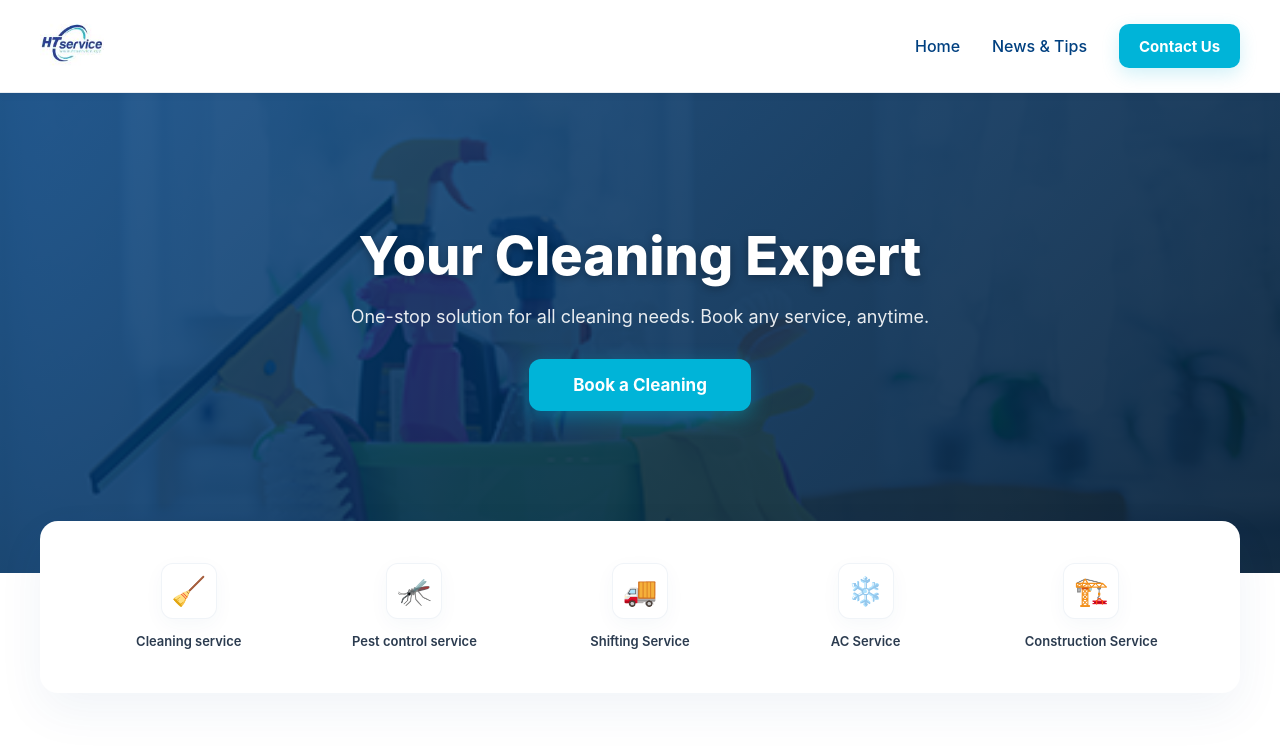
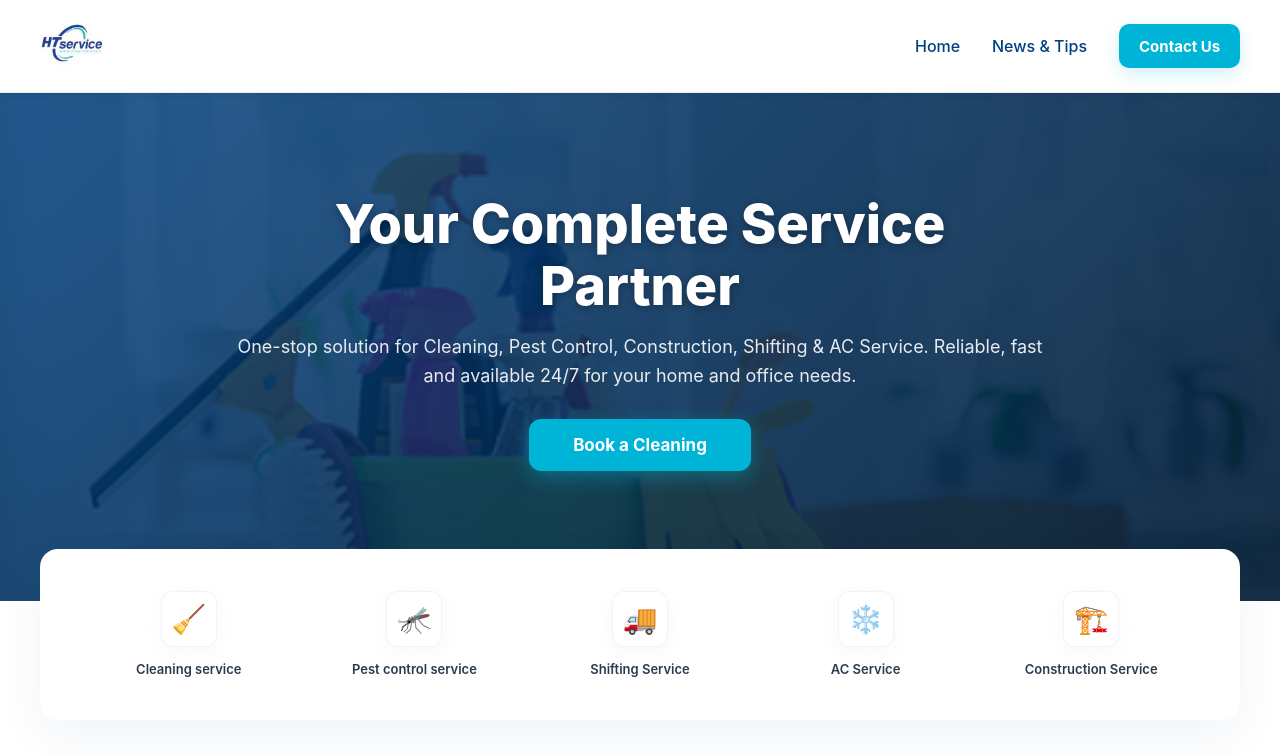
Before and after one commit to RetroRabiul/HTService, a Next.js app: page / in a window 1280 px wide. Shown: the top 755 px of the page. Built offline with nearby package versions, Linux system fonts and the light colour scheme.

Commit message:
header text

```diff
--- a/pages/index.js
+++ b/pages/index.js
@@ -85,9 +85,10 @@ export default function Home() {
           </div>
           <div className={styles.heroOverlay} />
           <div className={styles.heroContent}>
-            <h1 className={styles.heroTitle}>Your Cleaning Expert</h1>
+            <h1 className={styles.heroTitle}>Your Complete Service Partner</h1>
             <p className={styles.heroSubtitle}>
-              One-stop solution for all cleaning needs. Book any service, anytime.
+              One-stop solution for Cleaning, Pest Control, Construction, Shifting &amp; AC Service.
+              Reliable, fast and available 24/7 for your home and office needs.
             </p>
             <button id="hero-book-btn" className={styles.bookBtn} onClick={() => setBooking(true)}>
               Book a Cleaning
```
